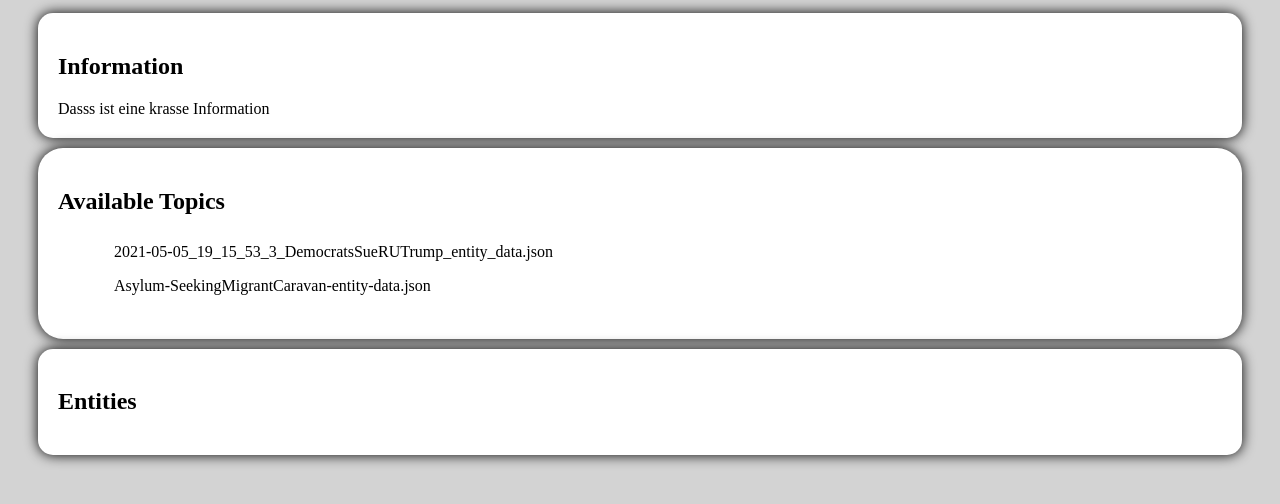
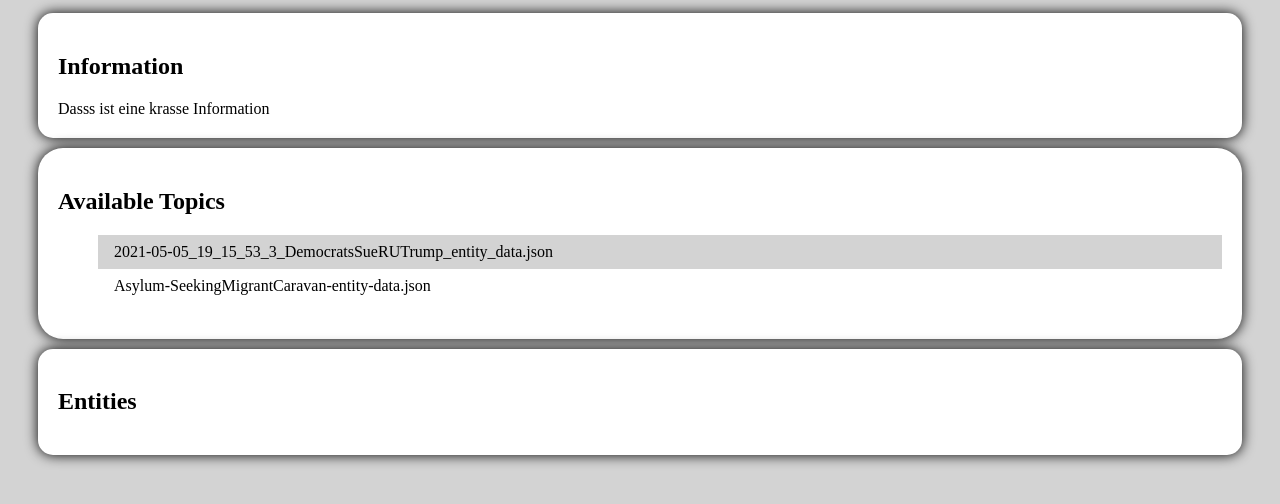
Before and after one commit to MaxKortenbruck/text_visualization, a Flask app: page / in a window 1280 px wide, with the pointer over the restyled element. Shown: the part 113-617 px from the top of the page. Run offline with Flask 2, Linux system fonts and the light colour scheme.

Commit message:
commit der zweite

```diff
--- a/src/static/main.css
+++ b/src/static/main.css
@@ -18,19 +18,17 @@ body
     list-style-type: none;
   }
 
-  .navigation_bar_li a {
+.navigation_bar_li a {
     display: block;
     color: #000;
     padding: 8px 16px;
     text-decoration: none;
   }
 
-  /* Change the link color on hover */
-  /*
-  .navigation_bar_li a:hover {
-    background-color: lightgray;
-  }
-*/
+/* Change the link color on hover */
+.navigation_bar_li a:hover {
+  background-color: lightgray;
+}
 
 /* The side navigation menu */
 .sidenav {
```
